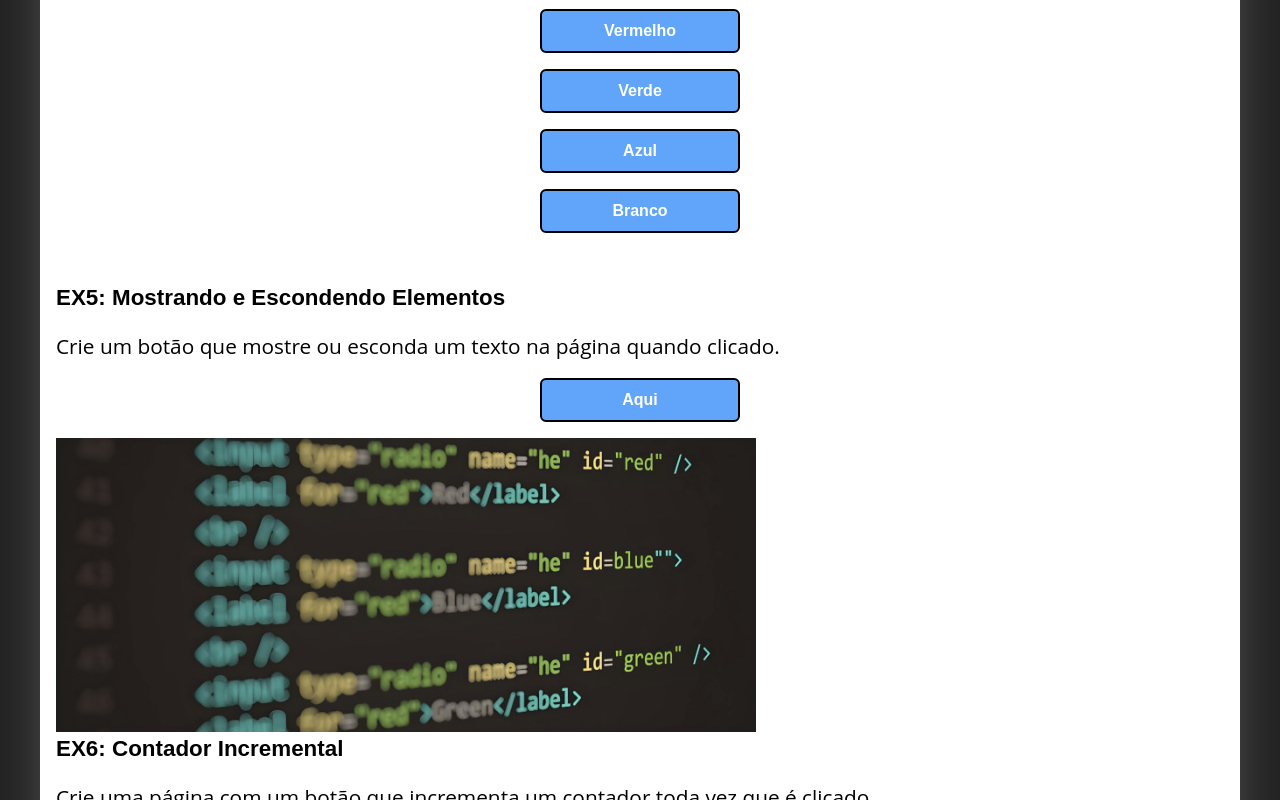
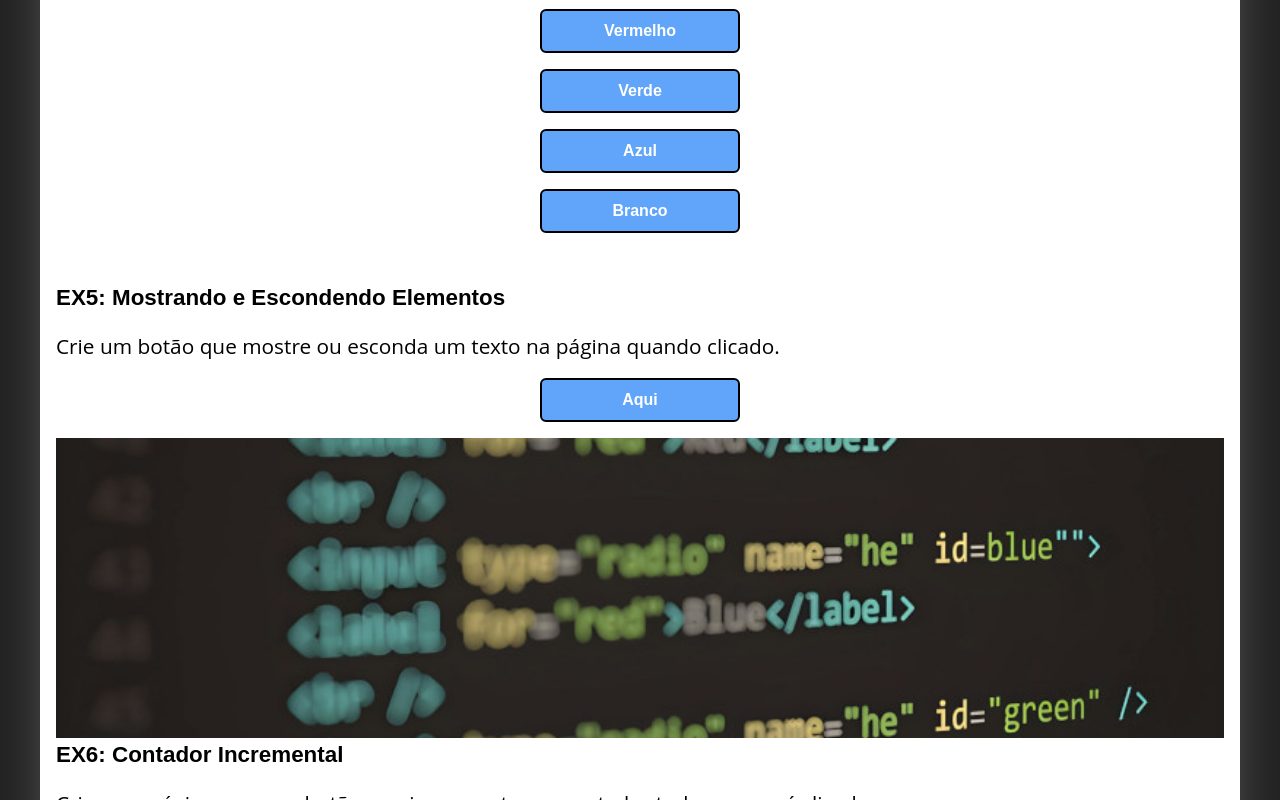
Before and after one commit to RosiestSloth/JavaScript-Trajectory, a Nuxt app: page /Java-Script/ex-1 in a window 1280 px wide. Both pictures are taken after a click on the button "Aqui". Shown: the part 1306-2106 px from the top of the page. Built offline with nearby package versions, Linux system fonts and the light colour scheme.

Commit message:
Atualização do tamanho da imagem do ex-5
Apenas uma atualização no tamanho da imagem do ex-5 para que ela fique bonita para o usuário.

```diff
--- a/pages/Java-Script/ex-1.vue
+++ b/pages/Java-Script/ex-1.vue
@@ -136,10 +136,9 @@
                </button>
                <div id="elemento" style="display: none;">
                 <NuxtImg
+                  class="w-full h-[300px] object-cover"
                   src="imgs\ex-4.jpg"
                   alt="Programador"
-                  width="700"
-                  height="300"
                   quality="50"
                 />
                </div>
```
